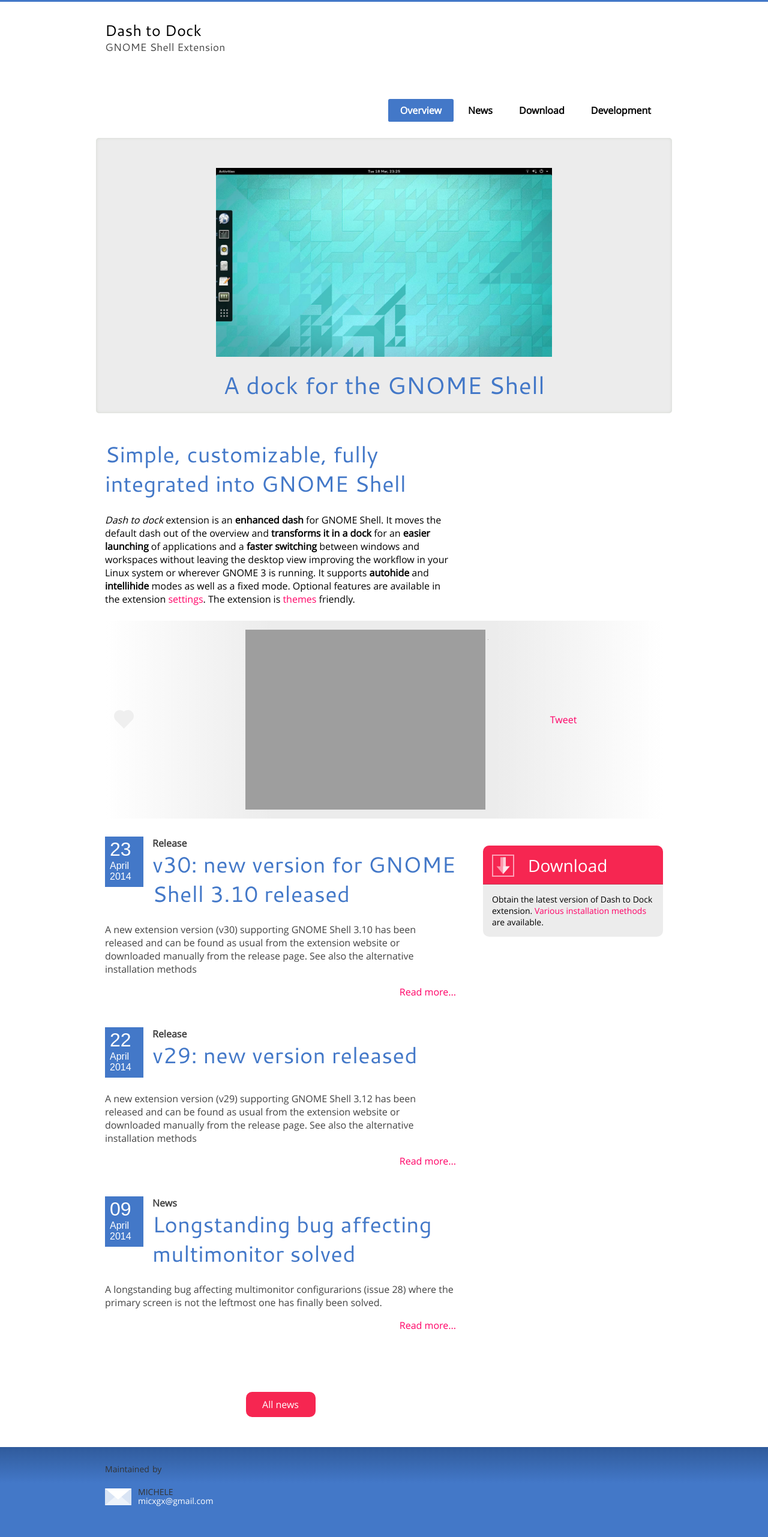
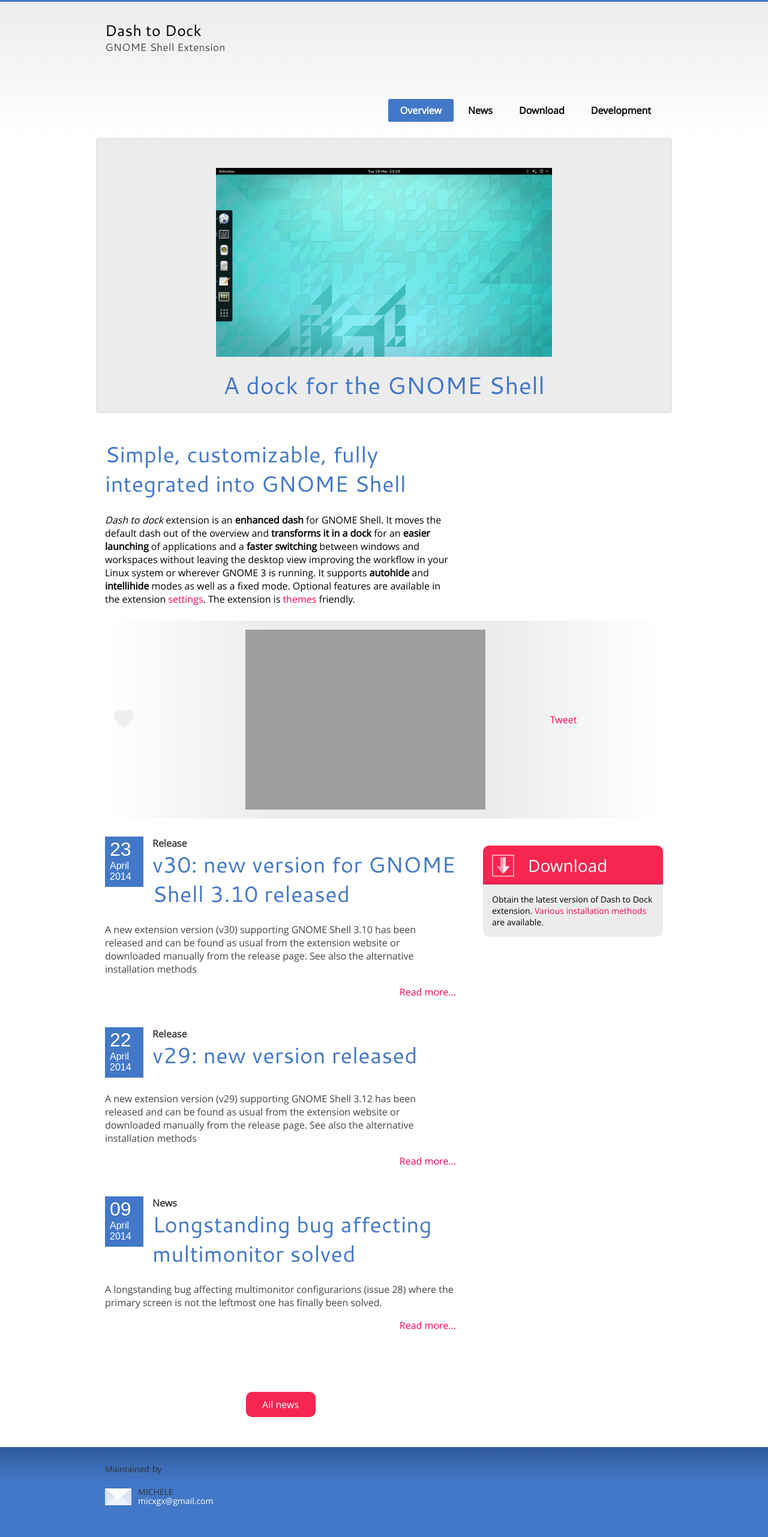
Before and after one commit to micheleg/dash-to-dock, a Jekyll site: the page built from index.md, in a window 1280 px wide. Shown: the whole page at 60% size. Built offline with Jekyll 4.4.1, drawn with Linux system fonts in a browser that asks for light colours; Markdown is read by kramdown in place of the engine named in the settings; comment, search, counter and statistics services are not loaded; grey boxes are pictures that could not be loaded.

Commit message:
Add header background gradient.

```diff
--- a/css/style.css
+++ b/css/style.css
@@ -53,6 +53,7 @@
 header {
    padding:30px 0px 15px 0px;
    border-top: 3px solid {{ page.LightBlue }} ;
+   background: linear-gradient(to top , white  0% ,  #ececec  100%) no-repeat;
 }
 
 header h1 {
```
